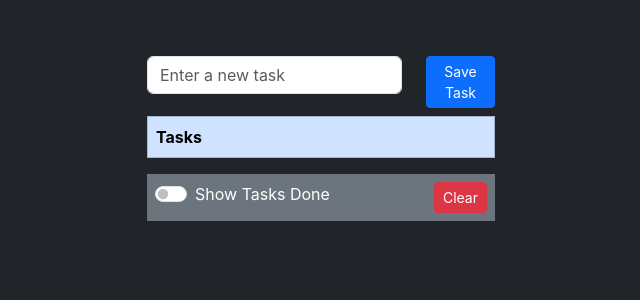
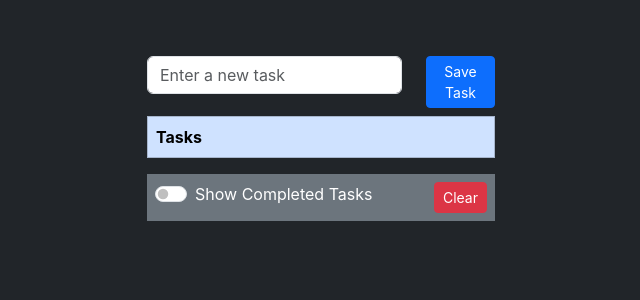
Before and after one commit to gabrielzepeda1/react-taskapp-localstorage, a React (Create React App) app: page / in a window 1280 px wide. Shown: the top 300 px of the page, without its empty margins (319-959 px from the left). Built offline with nearby package versions, Linux system fonts and the light colour scheme.

Commit message:
Update label text for show completed tasks

```diff
--- a/src/components/VisibilityControl.jsx
+++ b/src/components/VisibilityControl.jsx
@@ -16,7 +16,7 @@ const VisibilityControl = ({ isChecked, setShowCompleted, cleanTasks}) => {
           type="checkbox"
           onChange={(e) => setShowCompleted(e.target.checked)}
         />{" "}
-        <label>Show Tasks Done</label></div>
+        <label>Show Completed Tasks</label></div>
 
         <button onClick={handleDelete} className='btn btn-danger btn-sm'>
             Clear
```
